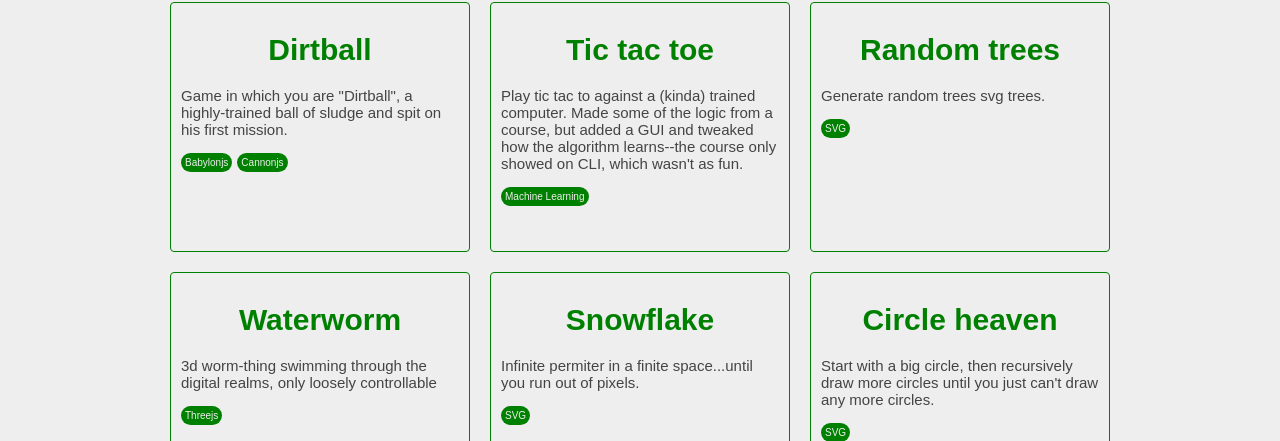
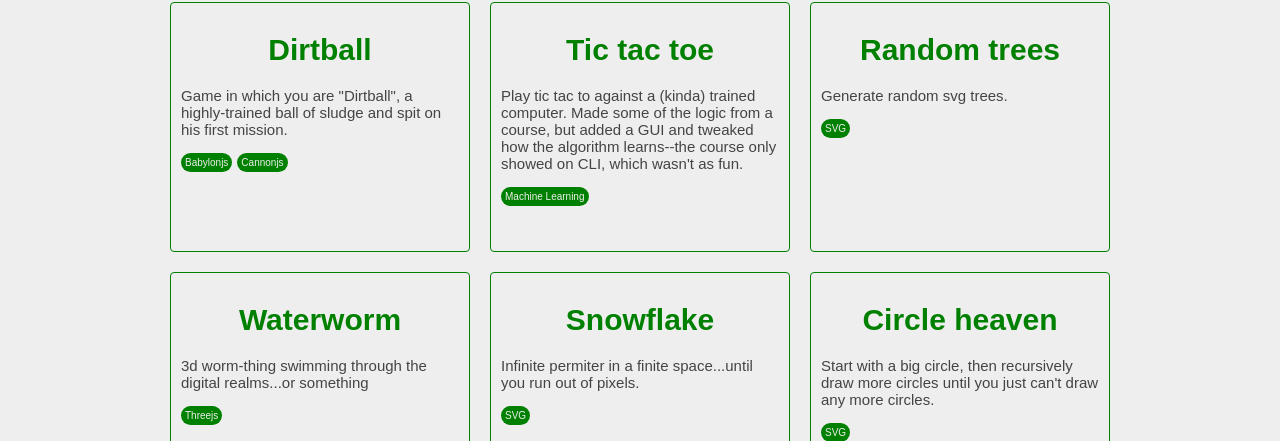
Before and after one commit to JohnnyFun/johnschottlercom, a Svelte app: page / in a window 1280 px wide. Shown: the part 145-586 px from the top of the page. Built offline with nearby package versions, Linux system fonts and the light colour scheme.

Commit message:
fix descriptions

```diff
--- a/src/components/Home.svelte
+++ b/src/components/Home.svelte
@@ -37,7 +37,7 @@
     {
       title: 'Random trees',
       href: 'projects/random-tree.html',
-      desc: 'Generate random trees svg trees.',
+      desc: 'Generate random svg trees.',
       tags: [
         'SVG',
       ]
@@ -45,7 +45,7 @@
     {
       title: 'Waterworm',
       href: 'projects/water-worm.html',
-      desc: '3d worm-thing swimming through the digital realms, only loosely controllable',
+      desc: '3d worm-thing swimming through the digital realms...or something',
       tags: [
         'Threejs',
       ]
```
